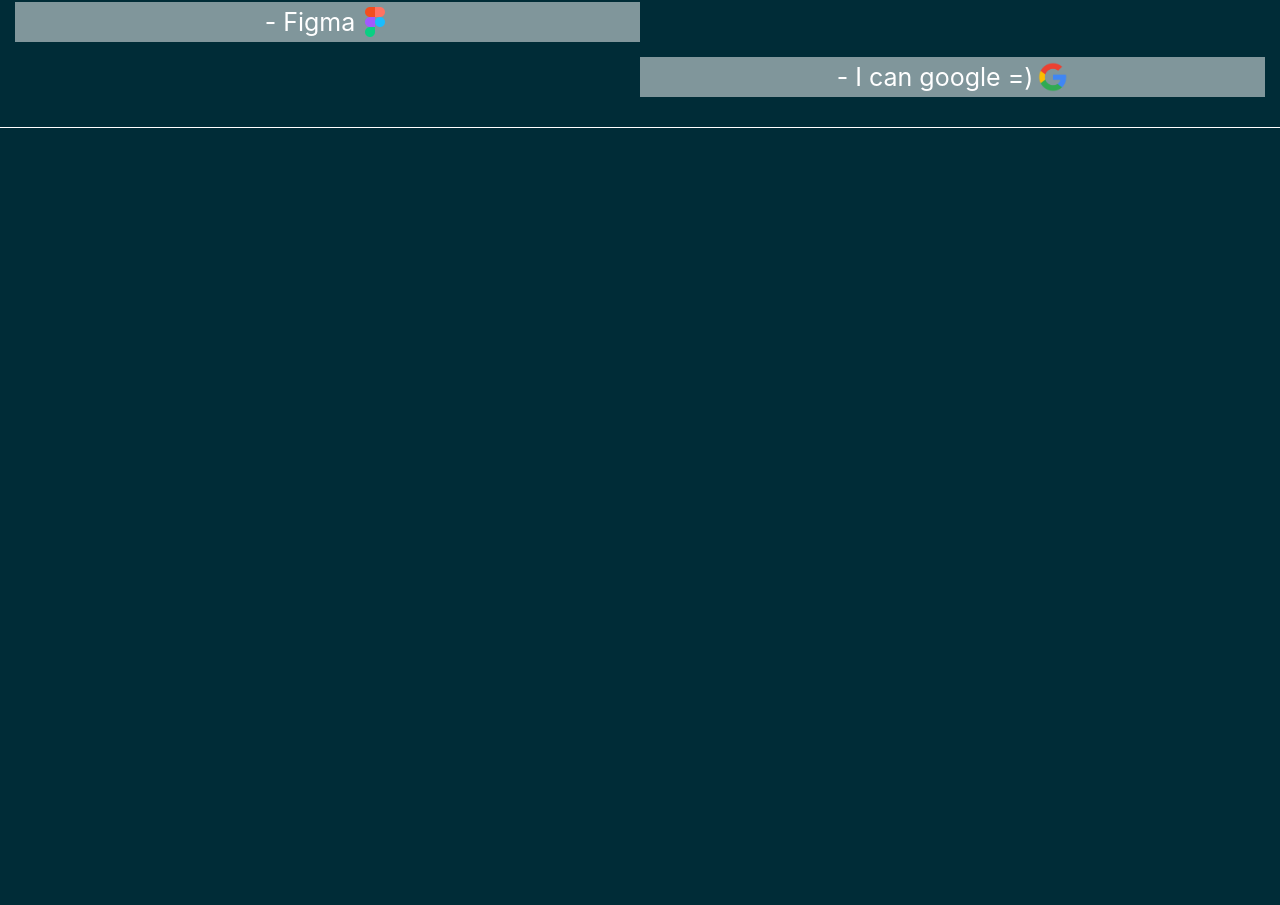
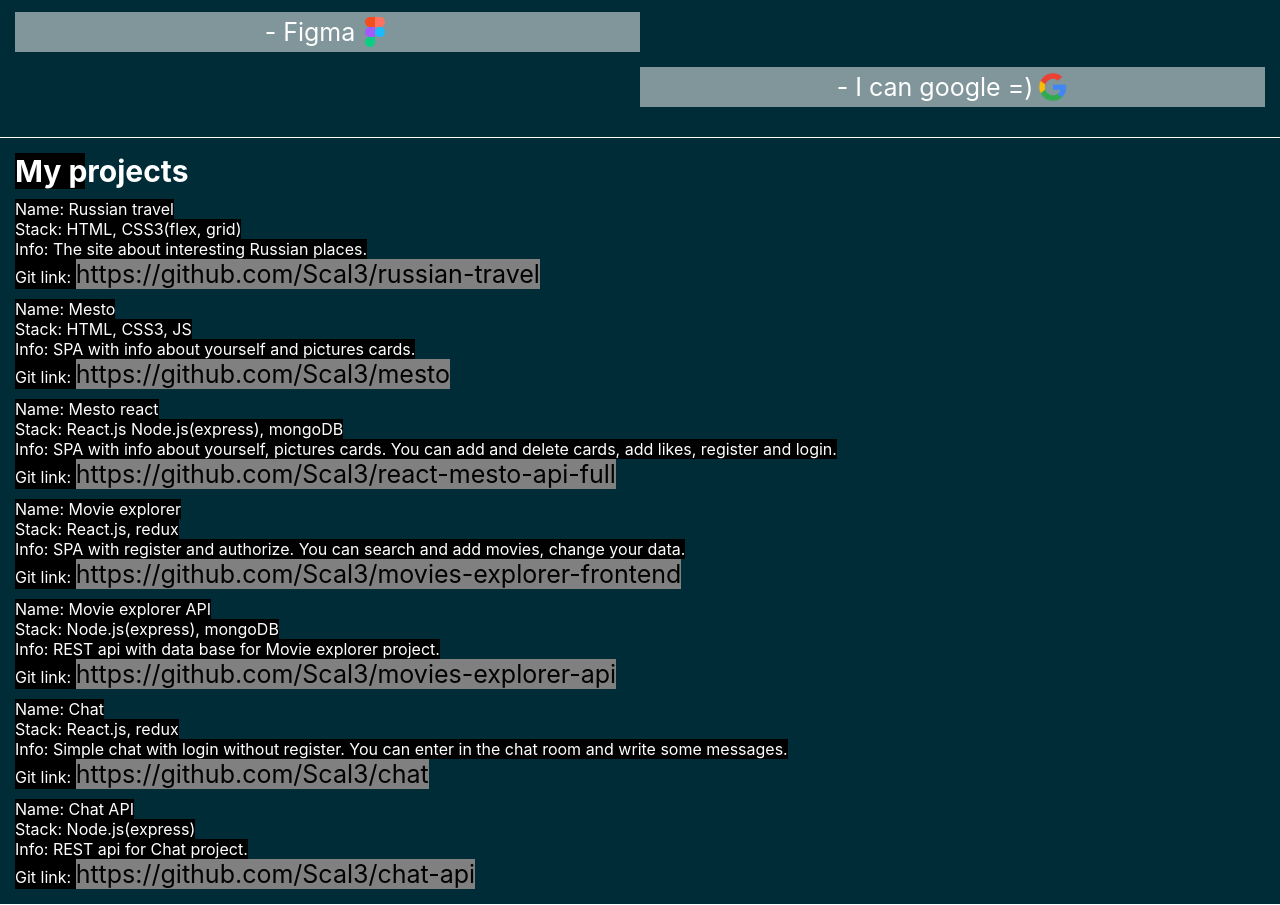
Before and after one commit to Scal3/resume, a React (Create React App) app: page / in a window 1280 px wide. Shown: the part 1137-2042 px from the top of the page. Before the commit the page ends 1265 px from the top, so only its background shows below. Built offline with nearby package versions, Linux system fonts and the light colour scheme.

Commit message:
feat/create MyProjects and Project components

```diff
--- a/src/components/App/App.js
+++ b/src/components/App/App.js
@@ -3,6 +3,7 @@ import './App.css';
 import Header from '../Header/Header';
 import AboutMe from '../AboutMe/AboutMe';
 import MyTechsSkills from '../MyTechsSkills/MyTechsSkills';
+import MyProjects from '../MyProjects/MyProjects';
 
 const App = () => {
   return (
@@ -10,6 +11,7 @@ const App = () => {
       <Header/>
       <AboutMe/>
       <MyTechsSkills/>
+      <MyProjects/>
     </div>
   );
 }
--- a/src/components/Header/Header.css
+++ b/src/components/Header/Header.css
@@ -1,6 +1,6 @@
 .header {
   border-bottom: 1px solid var(--borders-color);
-  padding: var(--padding);
+  padding: 5px;
   display: flex;
   align-items: center;
 }
@@ -41,3 +41,9 @@
     padding: 10px;
   }
 }
+
+@media screen and (min-width: 1024px) {
+  .header {
+    padding: 15px;
+  }
+}
--- /dev/null
+++ b/src/components/MyProjects/MyProjects.css
@@ -0,0 +1,21 @@
+.my-projects {
+  border-bottom: 1px solid var(--borders-color);
+  padding: var(--padding);
+}
+
+.my-projects__heading {
+  font-size: var(--heading-font-size);
+  color: var(--main-text-color);
+  position: relative;
+}
+
+.my-projects__heading::after {
+  content: '';
+  position: absolute;
+  top: 0;
+  left: 0;
+  height: 100%;
+  width: 70px;
+  background-color: var(--text-background);
+  z-index: -1;
+}
--- /dev/null
+++ b/src/components/MyProjects/MyProjects.js
@@ -0,0 +1,22 @@
+import './MyProjects.css'
+
+import React from 'react'
+
+import projectsData from '../../data/projectsData'
+import Project from '../Project/Project'
+
+const MyProjects = () => {
+  return (
+    <section className='my-projects component-setting'>
+      <h2 className='my-projects__heading'>My projects</h2>
+      {
+        projectsData.map((project, i) => (
+          <Project key={i} project={project}/>
+        ))
+      }
+
+    </section>
+  )
+}
+
+export default MyProjects
--- /dev/null
+++ b/src/components/Project/Project.css
@@ -0,0 +1,25 @@
+.project {
+  margin: 10px 0;
+}
+
+.project:last-child {
+  margin: 0;
+}
+
+.project__text-setting {
+  width: fit-content;
+  color: var(--main-text-color);
+  background-color: var(--text-background);
+}
+
+.project__github-link-item {
+  text-decoration: none;
+  color: var(--links-color);
+  font-size: var(--text-font-size);
+  background-color: var(--links-background);
+}
+
+.project__github-link-item:hover {
+  opacity: 0.5;
+  text-decoration: underline;
+}
--- /dev/null
+++ b/src/components/Project/Project.js
@@ -0,0 +1,18 @@
+import './Project.css'
+
+import React from 'react'
+
+const Project = ({ project }) => {
+  return (
+    <div className='project'>
+      <p className='project__name project__text-setting'>Name: {project.name}</p>
+      <p className='project__stack project__text-setting'>Stack: {project.stack}</p>
+      <p className='project__info project__text-setting'>Info: {project.info}</p>
+      <p className='project__github-link project__text-setting'>
+        Git link: <a className='project__github-link-item project__text-setting' href={project.gitLink} target="_blank" rel='noreferrer'>{project.gitLink}</a>
+      </p>
+    </div>
+  )
+}
+
+export default Project
--- /dev/null
+++ b/src/data/projectsData.js
@@ -0,0 +1,46 @@
+/* eslint-disable import/no-anonymous-default-export */
+export default [
+  {
+  name: 'Russian travel',
+  stack: 'HTML, CSS3(flex, grid)',
+  info: 'The site about interesting Russian places.',
+  gitLink: 'https://github.com/Scal3/russian-travel'
+ },
+ {
+  name: 'Mesto',
+  stack: 'HTML, CSS3, JS',
+  info: 'SPA with info about yourself and pictures cards.',
+  gitLink: 'https://github.com/Scal3/mesto'
+ },
+ {
+  name: 'Mesto react',
+  stack: 'React.js Node.js(express), mongoDB',
+  info: 'SPA with info about yourself, pictures cards. You can add and delete cards, add likes, register and login.',
+  gitLink: 'https://github.com/Scal3/react-mesto-api-full'
+ },
+ {
+  name: 'Movie explorer',
+  stack: 'React.js, redux',
+  info: 'SPA with register and authorize. You can search and add movies, change your data.',
+  gitLink: 'https://github.com/Scal3/movies-explorer-frontend'
+ },
+ {
+  name: 'Movie explorer API',
+  stack: 'Node.js(express), mongoDB',
+  info: 'REST api with data base for Movie explorer project.',
+  gitLink: 'https://github.com/Scal3/movies-explorer-api'
+ },
+ {
+  name: 'Chat',
+  stack: 'React.js, redux',
+  info: 'Simple chat with login without register. You can enter in the chat room and write some messages.',
+  gitLink: 'https://github.com/Scal3/chat'
+ },
+ {
+  name: 'Chat API',
+  stack: 'Node.js(express)',
+  info: 'REST api for Chat project.',
+  gitLink: 'https://github.com/Scal3/chat-api'
+ },
+
+]
--- a/src/index.css
+++ b/src/index.css
@@ -16,8 +16,10 @@ body {
   --main-text-color: #fff;
   --text-background: #000;
   --borders-color: #fff;
+  --links-color: #000;
+  --links-background: rgba(255, 255, 255, 0.5);
 
-  --padding: 5px;
+  --padding: 15px 5px 15px 5px;
 
   --text-font-size: 20px;
   --heading-font-size: 25px;
@@ -37,7 +39,7 @@ body {
   }
 }
 
-@media screen and (min-width: 768px) {
+@media screen and (min-width: 1024px) {
   :root {
     --padding: 15px;
 
```
